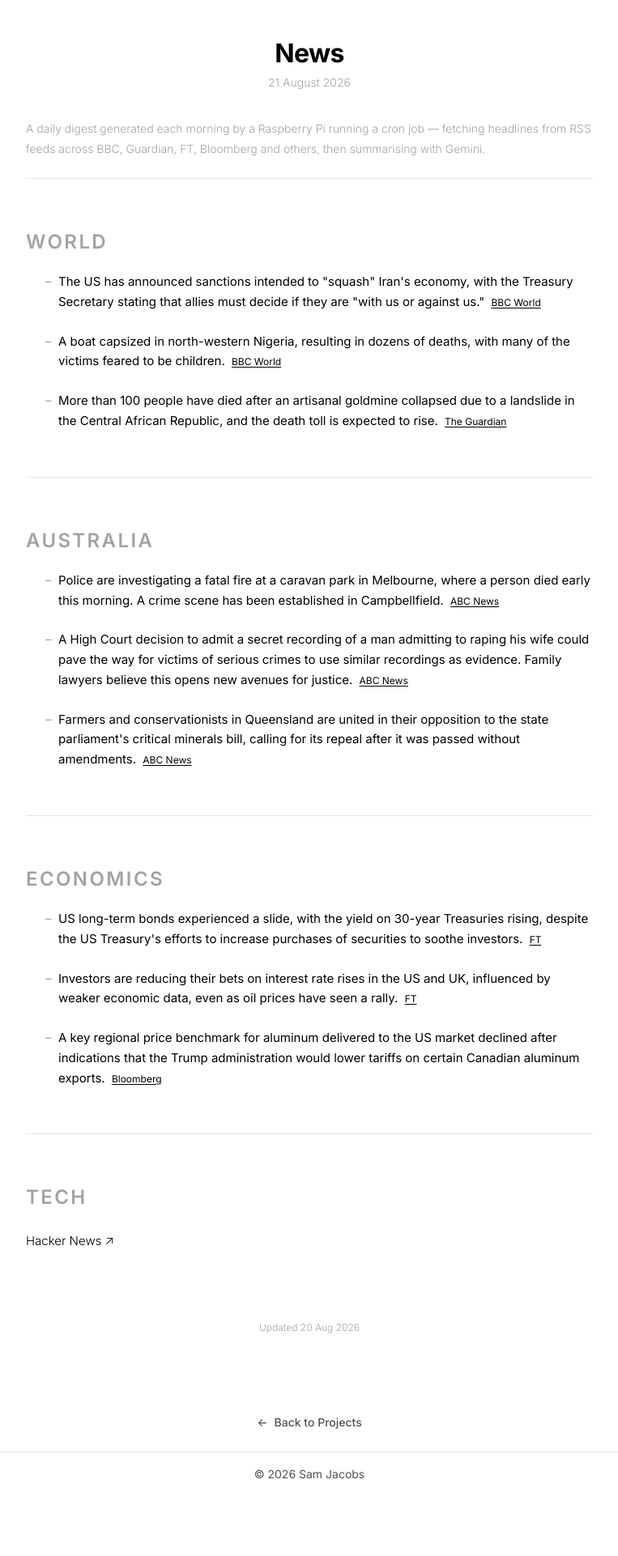
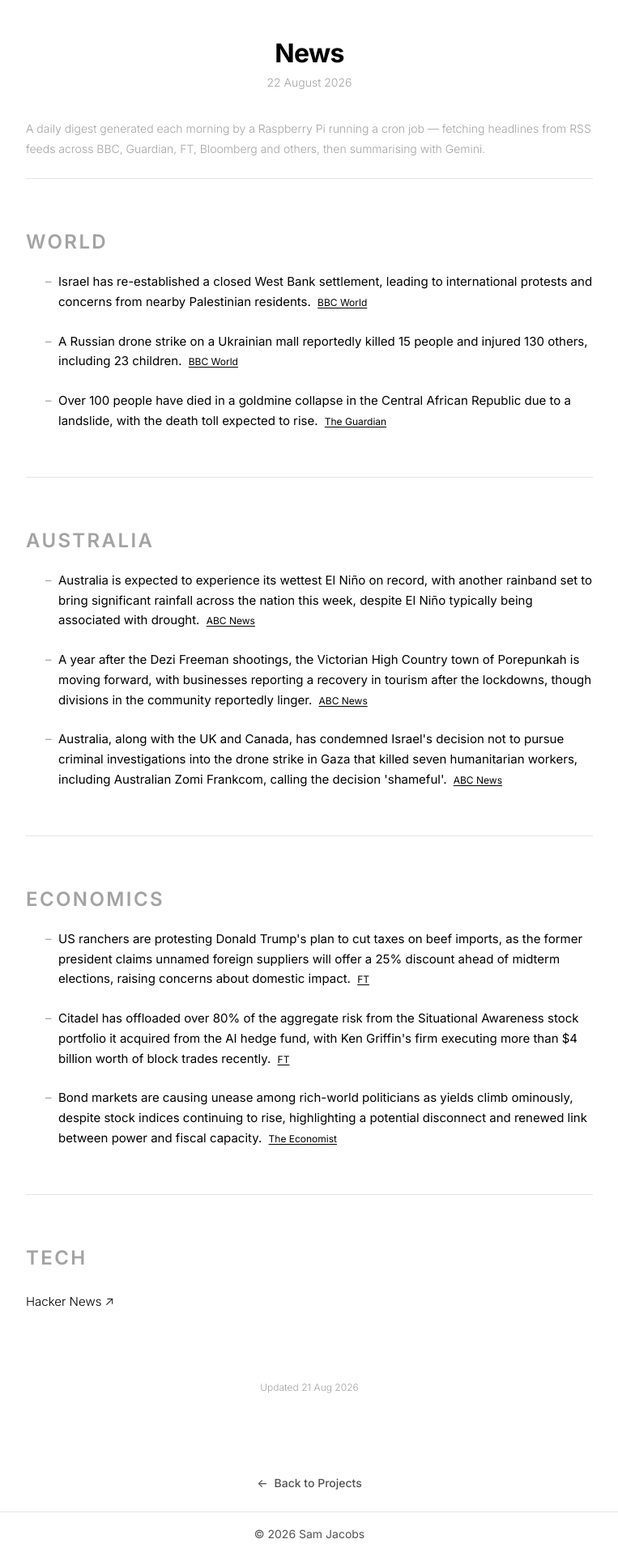
Before and after one commit to s-jac/s-jac.github.io, a Jekyll site: the page built from projects/news.html, in a window 1280 px wide. Shown: the whole page at 81% size, without its empty margins (258-1021 px from the left). Built offline with Jekyll 4.4.1, drawn with Linux system fonts in a browser that asks for light colours; before the commit the page ends 1848 px from its top, so only the background shows below that.

Commit message:
daily news update 22 August 2026

```diff
--- a/_data/news.json
+++ b/_data/news.json
@@ -1,22 +1,22 @@
 {
-  "date": "21 August 2026",
-  "generated_at": "2026-08-20T21:00:46.137423+00:00",
+  "date": "22 August 2026",
+  "generated_at": "2026-08-21T21:00:26.919029+00:00",
   "sections": [
     {
       "heading": "World",
       "bullets": [
         {
-          "text": "The US has announced sanctions intended to \"squash\" Iran's economy, with the Treasury Secretary stating that allies must decide if they are \"with us or against us.\"",
+          "text": "Israel has re-established a closed West Bank settlement, leading to international protests and concerns from nearby Palestinian residents.",
           "source": "BBC World",
           "url": "https://www.bbc.com/news/world"
         },
         {
-          "text": "A boat capsized in north-western Nigeria, resulting in dozens of deaths, with many of the victims feared to be children.",
+          "text": "A Russian drone strike on a Ukrainian mall reportedly killed 15 people and injured 130 others, including 23 children.",
           "source": "BBC World",
           "url": "https://www.bbc.com/news/world"
         },
         {
-          "text": "More than 100 people have died after an artisanal goldmine collapsed due to a landslide in the Central African Republic, and the death toll is expected to rise.",
+          "text": "Over 100 people have died in a goldmine collapse in the Central African Republic due to a landslide, with the death toll expected to rise.",
           "source": "The Guardian",
           "url": "https://www.theguardian.com"
         }
@@ -26,17 +26,17 @@
       "heading": "Australia",
       "bullets": [
         {
-          "text": "Police are investigating a fatal fire at a caravan park in Melbourne, where a person died early this morning. A crime scene has been established in Campbellfield.",
+          "text": "Australia is expected to experience its wettest El Niño on record, with another rainband set to bring significant rainfall across the nation this week, despite El Niño typically being associated with drought.",
           "source": "ABC News",
           "url": "https://www.abc.net.au/news"
         },
         {
-          "text": "A High Court decision to admit a secret recording of a man admitting to raping his wife could pave the way for victims of serious crimes to use similar recordings as evidence. Family lawyers believe this opens new avenues for justice.",
+          "text": "A year after the Dezi Freeman shootings, the Victorian High Country town of Porepunkah is moving forward, with businesses reporting a recovery in tourism after the lockdowns, though divisions in the community reportedly linger.",
           "source": "ABC News",
           "url": "https://www.abc.net.au/news"
         },
         {
-          "text": "Farmers and conservationists in Queensland are united in their opposition to the state parliament's critical minerals bill, calling for its repeal after it was passed without amendments.",
+          "text": "Australia, along with the UK and Canada, has condemned Israel's decision not to pursue criminal investigations into the drone strike in Gaza that killed seven humanitarian workers, including Australian Zomi Frankcom, calling the decision 'shameful'.",
           "source": "ABC News",
           "url": "https://www.abc.net.au/news"
         }
@@ -46,19 +46,19 @@
       "heading": "Economics",
       "bullets": [
         {
-          "text": "US long-term bonds experienced a slide, with the yield on 30-year Treasuries rising, despite the US Treasury's efforts to increase purchases of securities to soothe investors.",
+          "text": "US ranchers are protesting Donald Trump's plan to cut taxes on beef imports, as the former president claims unnamed foreign suppliers will offer a 25% discount ahead of midterm elections, raising concerns about domestic impact.",
           "source": "FT",
           "url": "https://www.ft.com"
         },
         {
-          "text": "Investors are reducing their bets on interest rate rises in the US and UK, influenced by weaker economic data, even as oil prices have seen a rally.",
+          "text": "Citadel has offloaded over 80% of the aggregate risk from the Situational Awareness stock portfolio it acquired from the AI hedge fund, with Ken Griffin's firm executing more than $4 billion worth of block trades recently.",
           "source": "FT",
           "url": "https://www.ft.com"
         },
         {
-          "text": "A key regional price benchmark for aluminum delivered to the US market declined after indications that the Trump administration would lower tariffs on certain Canadian aluminum exports.",
-          "source": "Bloomberg",
-          "url": "https://www.bloomberg.com/markets"
+          "text": "Bond markets are causing unease among rich-world politicians as yields climb ominously, despite stock indices continuing to rise, highlighting a potential disconnect and renewed link between power and fiscal capacity.",
+          "source": "The Economist",
+          "url": "https://www.economist.com/finance-and-economics"
         }
       ]
     }
```
